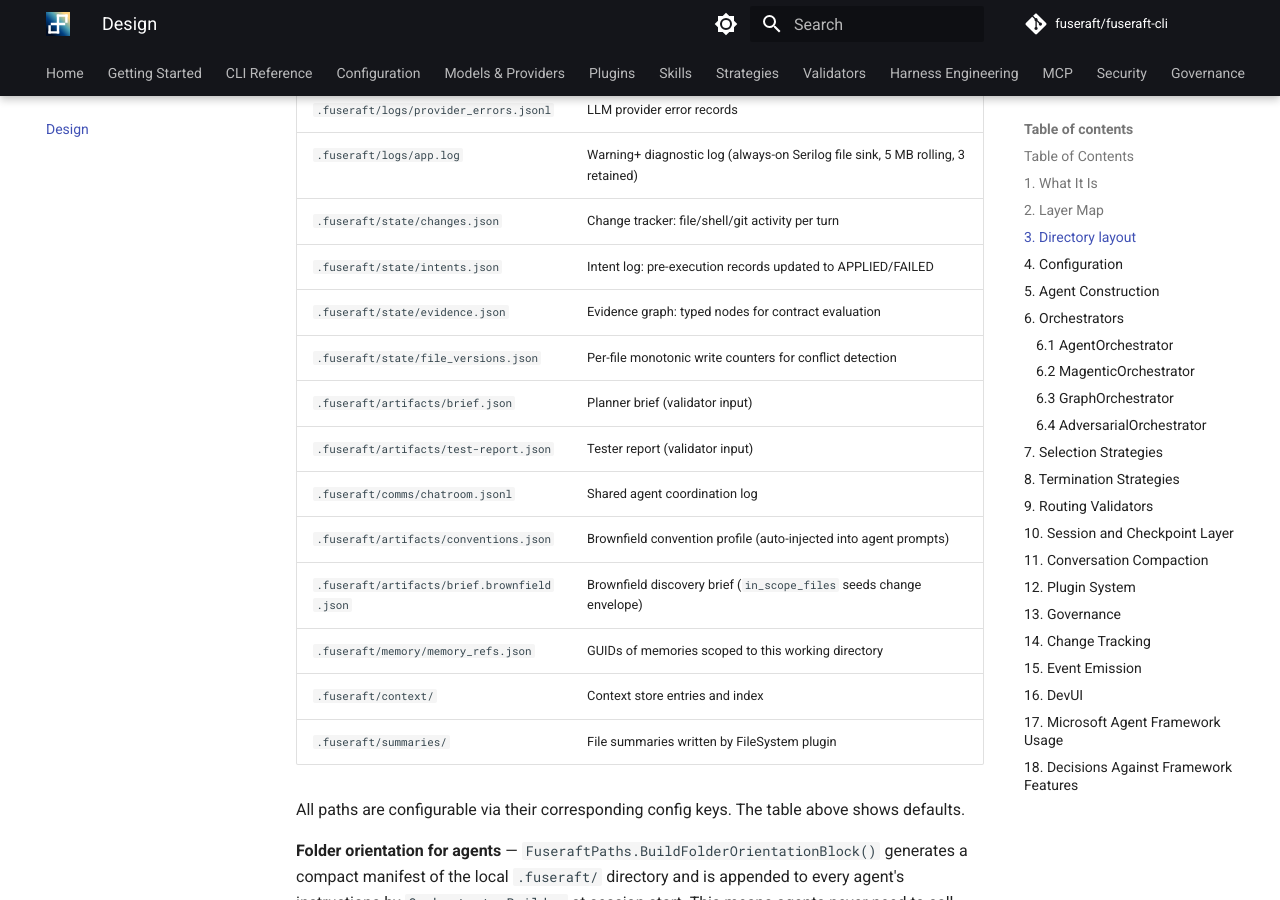
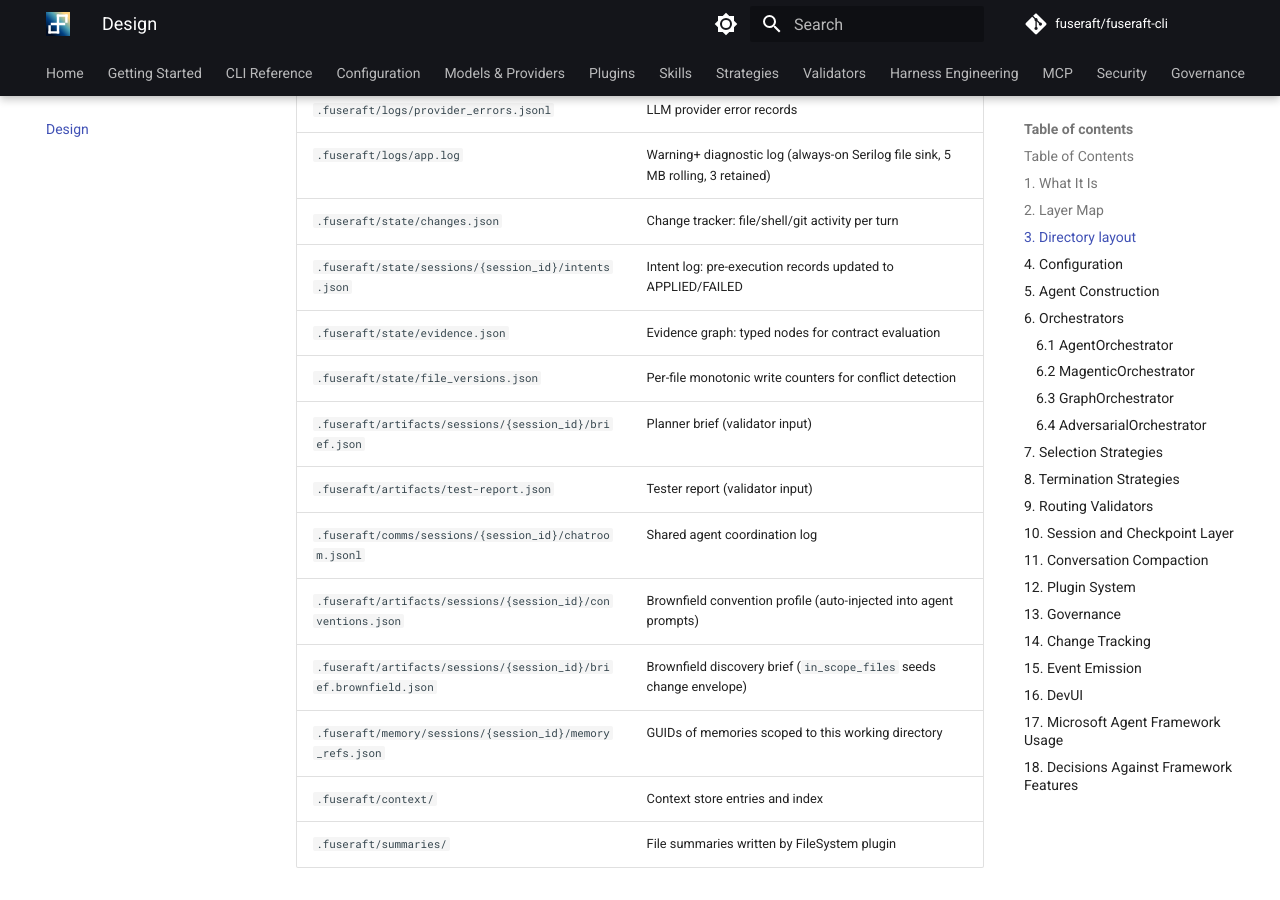
Before and after one commit to fuseraft/fuseraft-cli, an MkDocs documentation site: the page built from docs/design.md, in a window 1280 px wide and 900 px high, scrolled down 2994 px. Built offline with MkDocs 1.6.1 and Material for MkDocs 9.7.7, drawn with Linux system fonts in a browser that asks for light colours; comment, search, counter and statistics services are not loaded; some of the changed text lies outside the part shown.

Commit message:
docs: update path references for session-scoped LocalIntents, LocalChatroom, and LocalMemoryRefs
Reflects the runtime paths introduced in 5f20913 across all doc files and
source-level doc comments. Also fixes the hardcoded flat chatroom path in
BuildFolderOrientationBlock so agents receive the correct {session_id}-bearing
path (expanded at runtime by ExpandSessionId).

```diff
--- a/docs/design.md
+++ b/docs/design.md
@@ -107,15 +107,15 @@ All runtime artifacts are written under `.fuseraft/` in the current working dire
 | `.fuseraft/logs/provider_errors.jsonl` | LLM provider error records |
 | `.fuseraft/logs/app.log` | Warning+ diagnostic log (always-on Serilog file sink, 5 MB rolling, 3 retained) |
 | `.fuseraft/state/changes.json` | Change tracker: file/shell/git activity per turn |
-| `.fuseraft/state/intents.json` | Intent log: pre-execution records updated to APPLIED/FAILED |
+| `.fuseraft/state/sessions/{session_id}/intents.json` | Intent log: pre-execution records updated to APPLIED/FAILED |
 | `.fuseraft/state/evidence.json` | Evidence graph: typed nodes for contract evaluation |
 | `.fuseraft/state/file_versions.json` | Per-file monotonic write counters for conflict detection |
-| `.fuseraft/artifacts/brief.json` | Planner brief (validator input) |
+| `.fuseraft/artifacts/sessions/{session_id}/brief.json` | Planner brief (validator input) |
 | `.fuseraft/artifacts/test-report.json` | Tester report (validator input) |
-| `.fuseraft/comms/chatroom.jsonl` | Shared agent coordination log |
-| `.fuseraft/artifacts/conventions.json` | Brownfield convention profile (auto-injected into agent prompts) |
-| `.fuseraft/artifacts/brief.brownfield.json` | Brownfield discovery brief (`in_scope_files` seeds change envelope) |
-| `.fuseraft/memory/memory_refs.json` | GUIDs of memories scoped to this working directory |
+| `.fuseraft/comms/sessions/{session_id}/chatroom.jsonl` | Shared agent coordination log |
+| `.fuseraft/artifacts/sessions/{session_id}/conventions.json` | Brownfield convention profile (auto-injected into agent prompts) |
+| `.fuseraft/artifacts/sessions/{session_id}/brief.brownfield.json` | Brownfield discovery brief (`in_scope_files` seeds change envelope) |
+| `.fuseraft/memory/sessions/{session_id}/memory_refs.json` | GUIDs of memories scoped to this working directory |
 | `.fuseraft/context/` | Context store entries and index |
 | `.fuseraft/summaries/` | File summaries written by FileSystem plugin |
 
@@ -620,7 +620,7 @@ Example — a Reviewer that inspects files and git history but cannot write, del
 - `ActiveSessionId` — current session ID
 - `Entries[]` — `{ Agent, TurnIndex, Timestamp, SessionId, FilesWritten[], FilesDeleted[], CommandsRun[], GitCommits[] }`
 
-**Intent log** (`.fuseraft/state/intents.json`): Alongside the change log, `CapturingMiddleware` also writes to an `IntentLog` — one entry per tracked tool call, written *before* the call executes with `Status: Pending`, then updated to `Applied` or `Failed` once the call returns.
+**Intent log** (`.fuseraft/state/sessions/{session_id}/intents.json`): Alongside the change log, `CapturingMiddleware` also writes to an `IntentLog` — one entry per tracked tool call, written *before* the call executes with `Status: Pending`, then updated to `Applied` or `Failed` once the call returns.
 
 - `BeginTurn(agentName, turnIndex)` must be called before each `agent.RunAsync` so middleware has the correct turn index. All orchestrators (`AgentOrchestrator`, `MagenticOrchestrator`, `GraphOrchestrator`) call this immediately after `OnAgentTurnStarting()`.
 - On session resume, any `Pending` entries indicate operations that were in-flight at interruption time.
@@ -629,7 +629,7 @@ Example — a Reviewer that inspects files and git history but cannot write, del
 
 **`ChangeLog` load failures** (`.fuseraft/state/changes.json`): Both the session-init path (setting `ActiveSessionId`) and the per-entry flush path read the existing change log before appending. If either read fails, the failure is emitted via `ILogger<ChangeTracker>` at Warning level and the log resets to empty for that operation. `EvidenceStore` and `FileVersionStore` follow the same pattern. All warnings route to `.fuseraft/logs/app.log` via the always-on Serilog file sink so they survive past the terminal session.
 
-**`IntentStore` schema** (`.fuseraft/state/intents.json`):
+**`IntentStore` schema** (`.fuseraft/state/sessions/{session_id}/intents.json`):
 - `ActiveSessionId`
 - `Entries[]` — `{ IntentId, Timestamp, Agent, TurnIndex, SessionId, Operation: { FunctionName, TargetPath, ArgsSummary }, Status, ErrorMessage, CompletedAt }`
 
```
Also changed, not shown: docs/cli-reference.md (+2 -2 lines), docs/configuration.md (+3 -3 lines), docs/context-management.md (+1 -2 lines), 3 other files.
